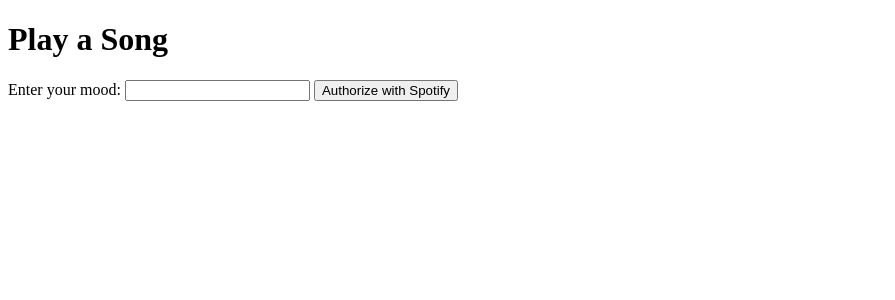
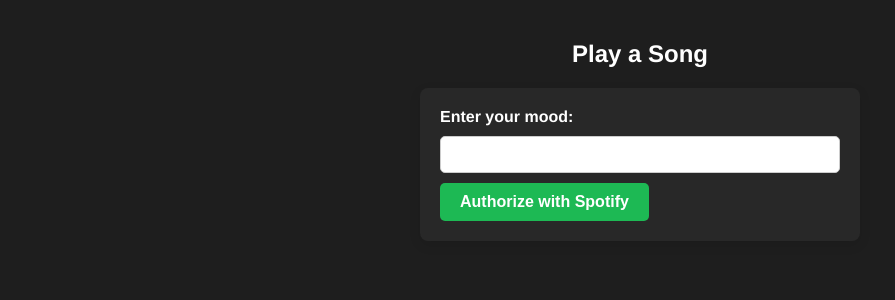
Before and after one commit to Kashish-G/MindScape, a Flask app: page / in a window 1280 px wide. Shown: the top 300 px of the page, without its empty margins (0-895 px from the left). Run offline with Flask 3, Linux system fonts and the light colour scheme.

Commit message:
css of music

```diff
--- a/music/app.py
+++ b/music/app.py
@@ -1,8 +1,6 @@
+import spotipy
+from spotipy.oauth2 import SpotifyOAuth
 from flask import Flask, render_template, request, redirect, url_for
-import spotipy
-import spotipy.oauth2 as oauth2
-from spotipy.oauth2 import SpotifyOAuth
-from spotipy.oauth2 import SpotifyClientCredentials
 import random
 import pandas as pd
 
@@ -15,6 +13,7 @@
 
 # Configure Spotipy
 sp_oauth = SpotifyOAuth(SPOTIPY_CLIENT_ID, SPOTIPY_CLIENT_SECRET, SPOTIPY_REDIRECT_URI, scope='user-library-read')
+
 MOOD_CSV_PATHS = {
     'angry': r'songs\angry.csv',
     'disgusted': r'songs\disgusted.csv',
@@ -24,8 +23,6 @@
     'sad': r'songs\sad.csv',
     'surprised': r'songs\surprised.csv'
 }
-# Load the angry.csv file
-angry_songs_df = pd.read_csv(r'songs\angry.csv')
 
 @app.route('/')
 def index():
@@ -35,11 +32,10 @@
 @app.route('/callback')
 def callback():
     code = request.args.get('code')
-    mood = request.args.get('mood')  # Get the mood from the query parameters
+    mood = request.args.get('mood')
     token_info = sp_oauth.get_access_token(code)
     access_token = token_info['access_token']
-    return redirect(url_for('play_song', access_token=access_token, mood=mood))  # Pass both access_token and mood
-
+    return redirect(url_for('play_song', access_token=access_token, mood=mood))
 
 @app.route('/play_song/<access_token>/<mood>')
 def play_song(access_token, mood):
@@ -52,8 +48,16 @@
         # Choose a random song name from the CSV file
         random_song_name = random.choice(df['Name'])
 
-        # Search for the selected song on Spotify
-        results = sp.search(q=random_song_name, type='track', limit=1)
+        try:
+            # Search for the selected song on Spotify
+            results = sp.search(q=random_song_name, type='track', limit=1)
+        except spotipy.SpotifyException as e:
+            if e.http_status == 401:  # Access token expired
+                token_info = sp_oauth.refresh_access_token(sp_oauth.refresh_token)
+                access_token = token_info['access_token']
+                sp = spotipy.Spotify(auth=access_token)
+                # Retry the request with the refreshed access token
+                results = sp.search(q=random_song_name, type='track', limit=1)
 
         # Extract track details
         track_info = results['tracks']['items'][0]
@@ -68,25 +72,3 @@
 
 if __name__ == '__main__':
     app.run(debug=True)
-
-
-# # Spotify API credentials
-# SPOTIPY_CLIENT_ID = '746eb9f6ddd94bac9a834eab96a9bc3b'
-# SPOTIPY_CLIENT_SECRET = 'dcd199ed105349f58bec17288bfc9a93'
-# SPOTIPY_REDIRECT_URI = 'http://localhost:5000/callback'
-
-# # Configure Spotipy
-# sp_oauth = SpotifyOAuth(SPOTIPY_CLIENT_ID, SPOTIPY_CLIENT_SECRET, SPOTIPY_REDIRECT_URI, scope='user-library-read')
-# MOOD_CSV_PATHS = {
-#     'angry': r'songs\angry.csv',
-#     'disgusted': r'songs\disgusted.csv',
-#     'fearful': r'songs\fearful.csv',
-#     'happy': r'songs\happy.csv',
-#     'neutral': r'songs\neutral.csv',
-#     'sad': r'songs\sad.csv',
-#     'surprised': r'songs\surprised.csv'
-# }
-
-# def get_random_song(mood):
-#     csv_path = MOOD_CSV_PATHS.get(mood.lower())
-#     if csv_path:
--- a/music/templates/index.html
+++ b/music/templates/index.html
@@ -4,6 +4,74 @@
     <meta charset="UTF-8">
     <meta name="viewport" content="width=device-width, initial-scale=1.0">
     <title>Play a Song</title>
+    <style>
+        /* Common styles */
+        body {
+            font-family: "Helvetica Neue", Helvetica, Arial, sans-serif;
+            margin: 10px;
+            padding: 0;
+            color: #fff; /* Set a base text color */
+            background-color: #1e1e1e; /* Set background color to dark grey */
+        }
+
+        h1 {
+            font-size: 24px; /* Increase heading size */
+            font-weight: 700; /* Increase font weight */
+            margin-top: 40px;
+            margin-bottom: 20px;
+            color: #fff; /* Adjust heading color */
+            text-align: center; /* Center the heading */
+        }
+
+        form {
+            max-width: 400px;
+            margin: 0 auto;
+            padding: 20px;
+            background-color: #282828; /* Adjust background color */
+            border-radius: 8px; /* Add rounded corners */
+            box-shadow: 0 4px 12px rgba(0, 0, 0, 0.1); /* Add subtle shadow */
+        }
+
+        label {
+            display: block;
+            margin-bottom: 10px;
+            font-weight: 600; /* Increase font weight for labels */
+            color: #fff; /* Adjust label color */
+        }
+
+        input[type="text"] {
+            padding: 10px;
+            border: 1px solid #ccc; /* Add border */
+            border-radius: 5px; /* Add rounded corners */
+            width: calc(100% - 22px); /* Adjust input width */
+            margin-bottom: 10px;
+        }
+
+        button {
+            padding: 10px 20px; /* Adjust button padding */
+            background-color: #1db954; /* Set button background color to Spotify green */
+            color: #fff;
+            border: none;
+            border-radius: 5px; /* Add rounded corners */
+            cursor: pointer;
+            font-size: 16px;
+            font-weight: 600; /* Increase font weight */
+        }
+
+        button:hover {
+            background-color: #1ed760; /* Darken button color on hover */
+        }
+
+        p {
+            margin-top: 20px;
+            font-weight: 600; /* Increase font weight */
+        }
+
+        a {
+            color: #1db954; /* Set link color to Spotify green */
+            text-decoration: none;
+        }
+    </style>
 </head>
 <body>
     <h1>Play a Song</h1>
```
Also changed, not shown: music/templates/play_song.html (+62 -0 lines), music/templates/styles.css (added, +46 -0 lines), 2 other files.
